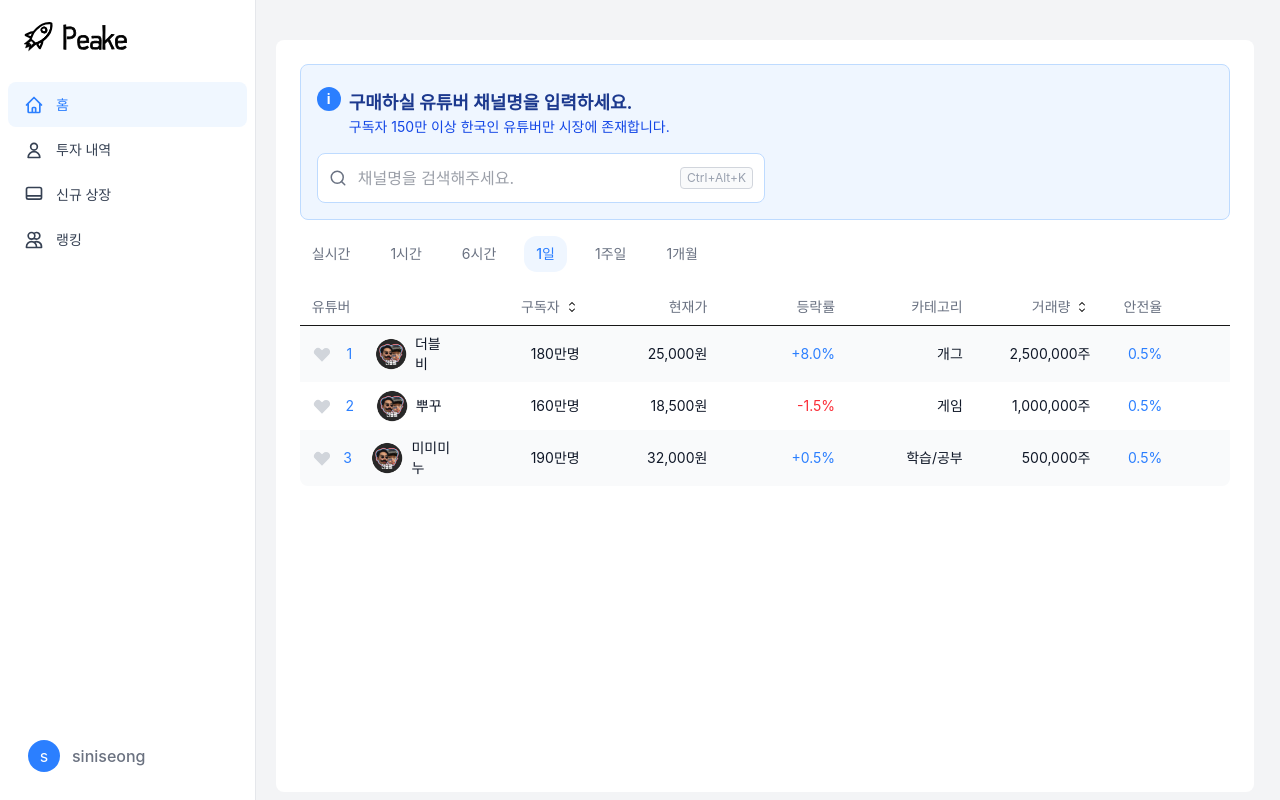
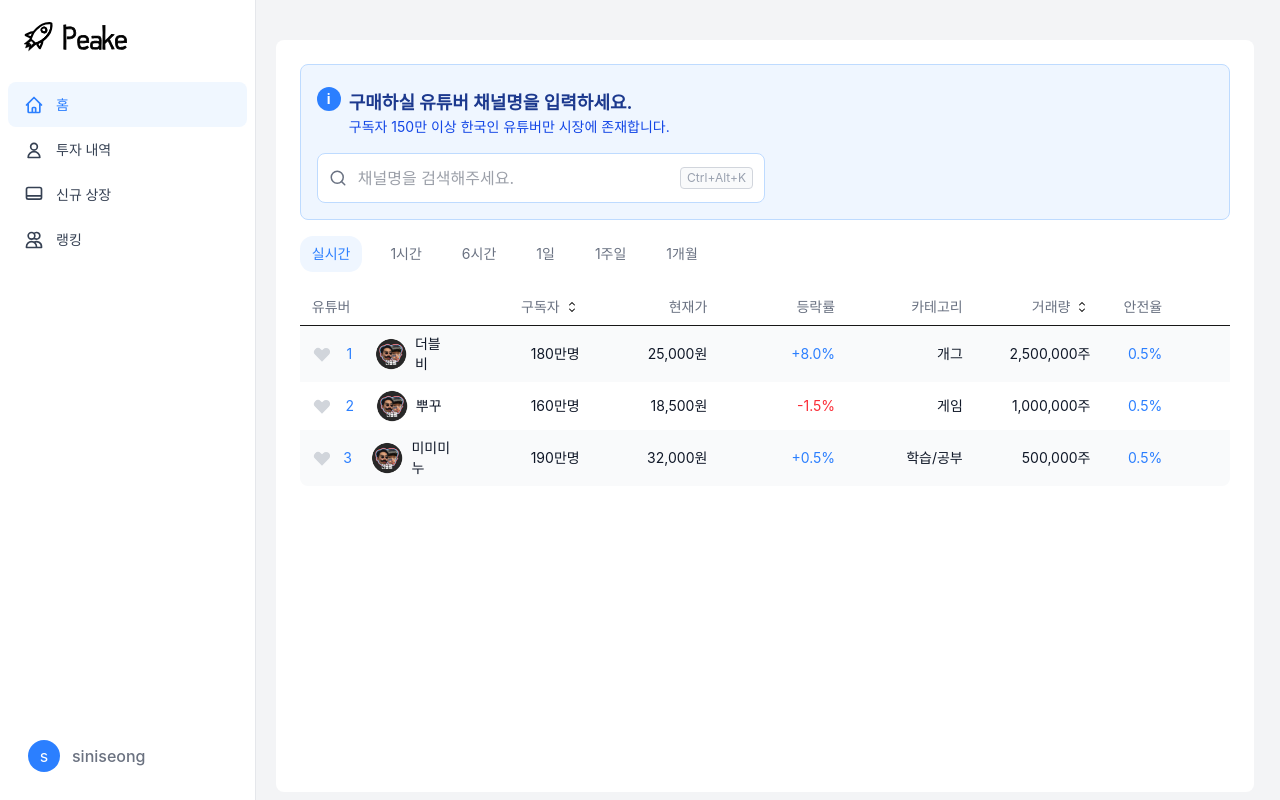
Before and after one commit to moosteam/Peake-Client, a Next.js app: page / in a window 1280 px wide. Built offline with nearby package versions, Linux system fonts and the light colour scheme; a web font is replaced by a local one.

Commit message:
chore :: 처음 접속시 선택되어있는 시간을 실시간으로 설정

```diff
--- a/app/Stock/Stock.tsx
+++ b/app/Stock/Stock.tsx
@@ -17,7 +17,7 @@ type Subscriber = {
 };
 
 export default function Stock() {
-  const [selectedPeriod, setSelectedPeriod] = useState('1일');
+  const [selectedPeriod, setSelectedPeriod] = useState('실시간');
   const [sortField, setSortField] = useState("");
   const [sortOrderSubscribers, setSortOrderSubscribers] = useState('desc');
   const [sortOrderVolume, setSortOrderVolume] = useState('asc');
```
